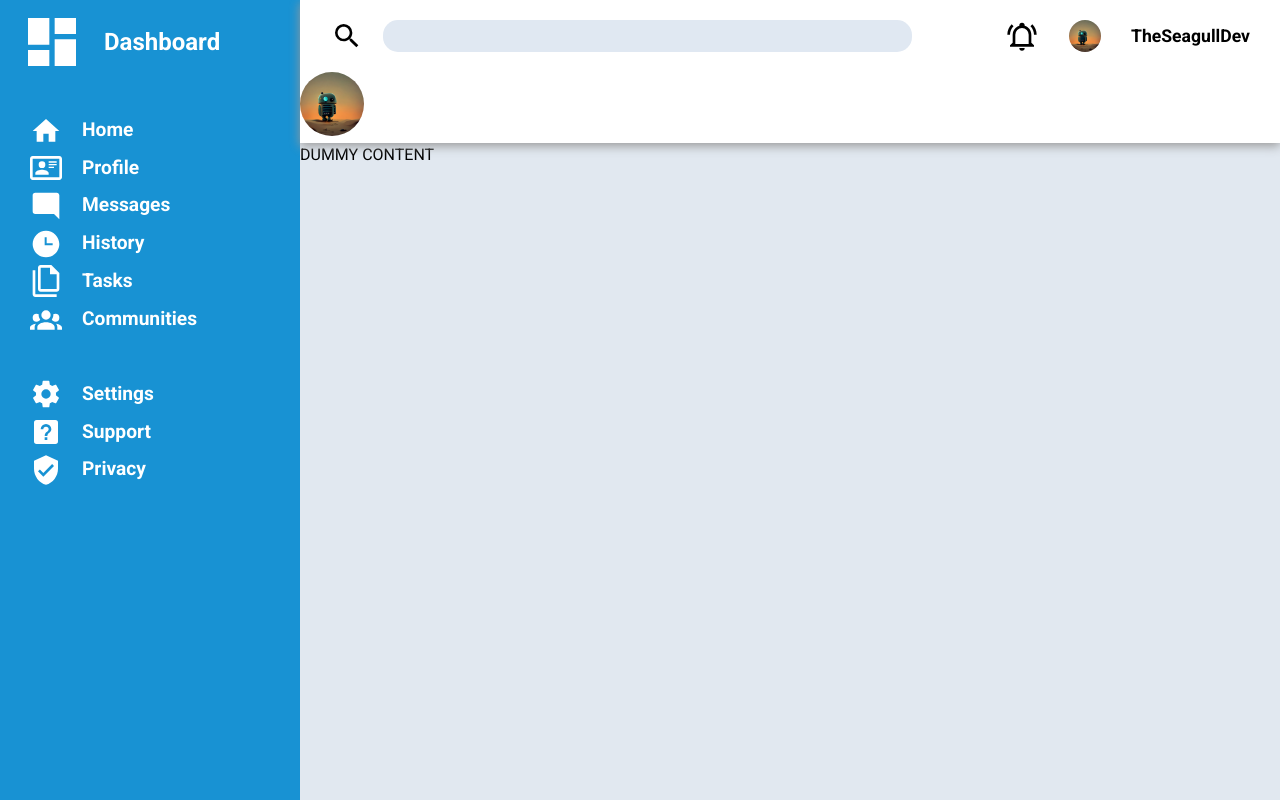
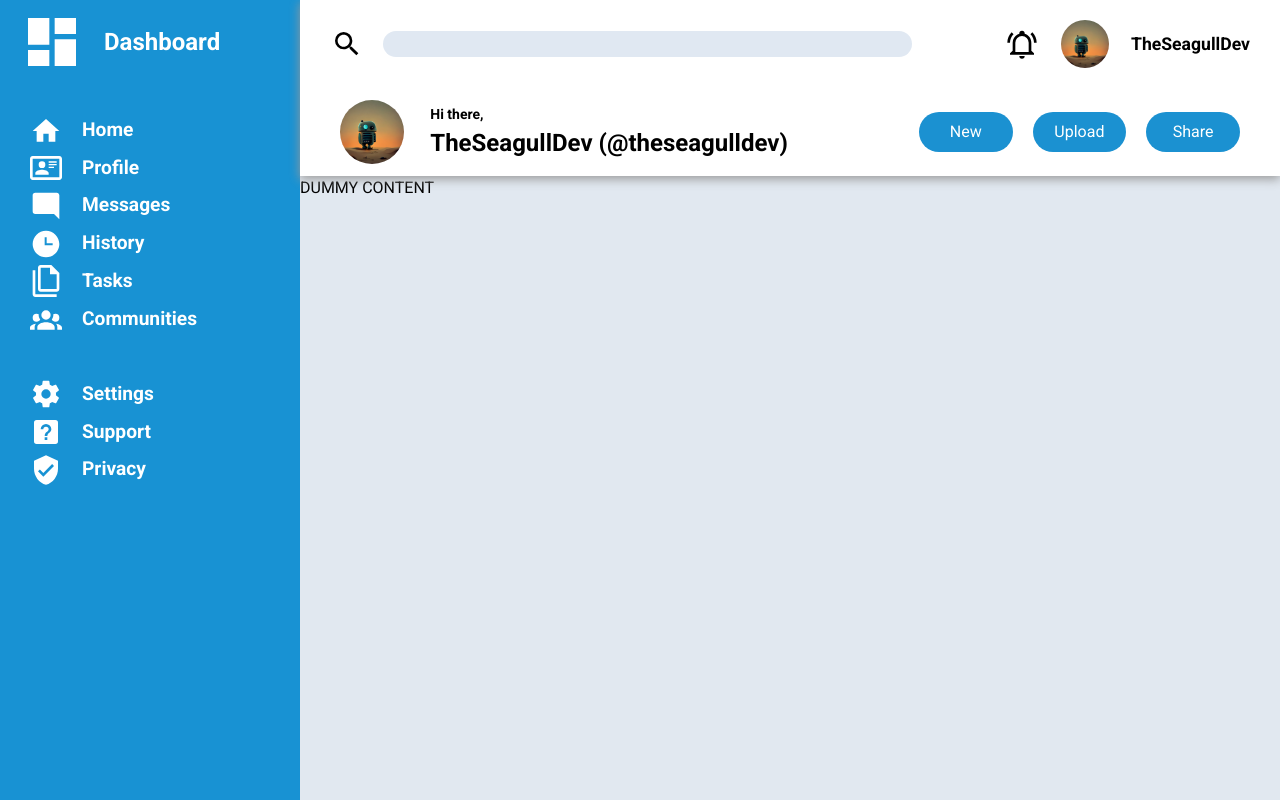
Before and after one commit to TheSeagullDev/odin-admin-dashboard, a plain HTML site: page index.html in a window 1280 px wide. Drawn offline with Linux system fonts and the light colour scheme.

Commit message:
Finish header

```diff
--- a/index.html
+++ b/index.html
@@ -35,6 +35,13 @@
             </div>
             <div class="bottom">
                 <img src="assets/theseagulldev.jpg" class="profile-pic" id="big-pic">
+                <div class="hi">
+                    <div class="small">Hi there,</div>
+                    <div class="big">TheSeagullDev (@theseagulldev)</div>
+                </div>
+                <button type="button">New</button>
+                <button type="button">Upload</button>
+                <button type="button">Share</button>
             </div>
         </div>
         <div class="content">
--- a/styles.css
+++ b/styles.css
@@ -76,6 +76,8 @@ img {
   background-color: white;
   box-shadow: 0px 3px 10px #999999;
   z-index: 2;
+  display: grid;
+  grid-template-rows: repeat(2, 1fr);
 }
 
 .content {
@@ -118,6 +120,7 @@ img {
   grid-template-columns: 1fr 10fr 2fr 1fr 2fr;
   gap: 20px;
   padding: 20px 30px 20px 10px;
+  align-items: center;
 }
 
 .magnify, .bell {
@@ -135,11 +138,11 @@ input {
 }
 
 .profile-pic {
-  border-radius: 16px;
+  border-radius: 24px;
+  height: 48px;
 }
 
 .username-top {
-  align-self: center;
   font-weight: bold;
   font-size: 1.1rem;
 }
@@ -148,3 +151,29 @@ input {
   height: 64px;
   border-radius: 32px;
 }
+
+.bottom {
+  padding: 10px 40px;
+  display: grid;
+  grid-template-columns: 1.5fr 10fr 2fr 2fr 2fr;
+  align-items: center;
+  gap: 20px;
+}
+
+button {
+  border: none;
+  background-color: #1b91d1;
+  color: #ffffff;
+  border-radius: 20px;
+  padding: 8px;
+}
+
+.small {
+  font-size: 14px;
+  font-weight: bold;
+}
+
+.big {
+  font-size: 24px;
+  font-weight: bold;
+}
```
